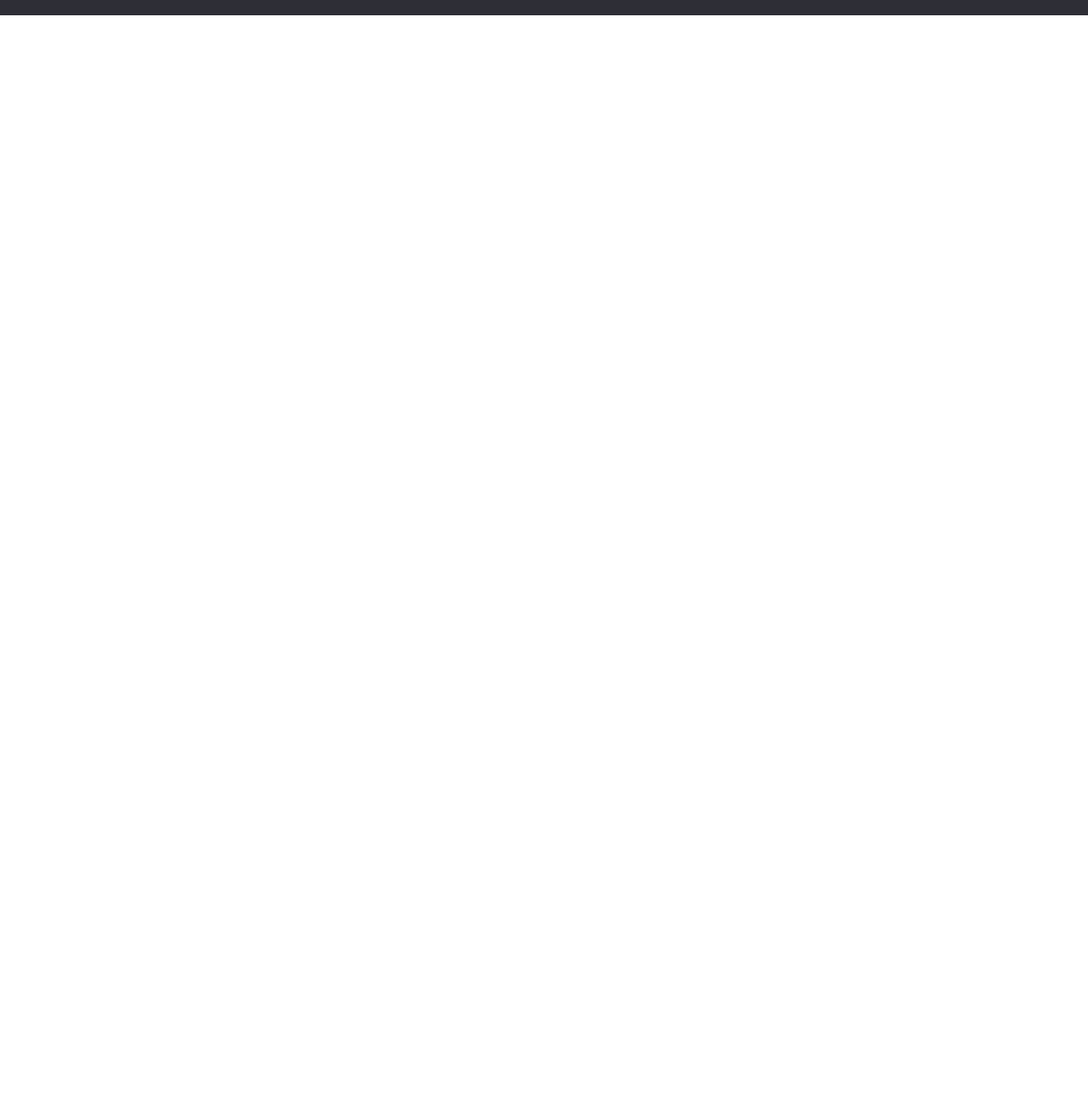
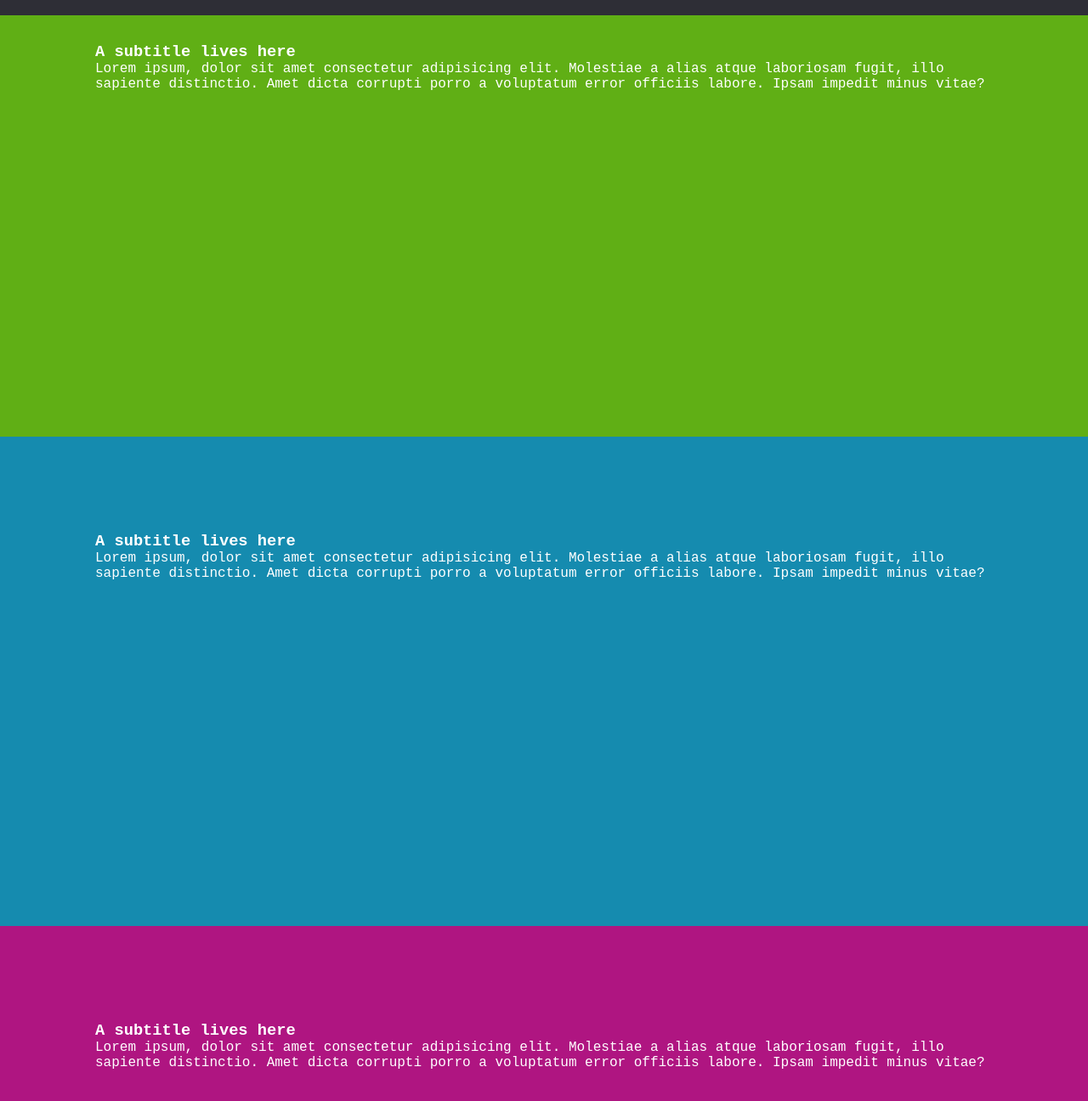
Before and after one commit to aroblesgalit/snap-scrolling, a plain HTML site: page index.html in a window 1280 px wide. Shown: the part 62-1358 px from the top of the page at 85% size. Before the commit the page ends 800 px from the top, so only its background shows below. Drawn offline with Linux system fonts and the light colour scheme.

Commit message:
Created sections with a title and some text

```diff
--- a/index.html
+++ b/index.html
@@ -11,5 +11,34 @@
     <header>
       <h1>Snap Scrolling</h1>
     </header>
+    <main>
+      <section>
+        <h3>A subtitle lives here</h3>
+        <p>
+          Lorem ipsum, dolor sit amet consectetur adipisicing elit. Molestiae a
+          alias atque laboriosam fugit, illo sapiente distinctio. Amet dicta
+          corrupti porro a voluptatum error officiis labore. Ipsam impedit minus
+          vitae?
+        </p>
+      </section>
+      <section>
+        <h3>A subtitle lives here</h3>
+        <p>
+          Lorem ipsum, dolor sit amet consectetur adipisicing elit. Molestiae a
+          alias atque laboriosam fugit, illo sapiente distinctio. Amet dicta
+          corrupti porro a voluptatum error officiis labore. Ipsam impedit minus
+          vitae?
+        </p>
+      </section>
+      <section>
+        <h3>A subtitle lives here</h3>
+        <p>
+          Lorem ipsum, dolor sit amet consectetur adipisicing elit. Molestiae a
+          alias atque laboriosam fugit, illo sapiente distinctio. Amet dicta
+          corrupti porro a voluptatum error officiis labore. Ipsam impedit minus
+          vitae?
+        </p>
+      </section>
+    </main>
   </body>
 </html>
--- a/styles.css
+++ b/styles.css
@@ -7,6 +7,7 @@
 body {
   height: 100%;
   width: 100%;
+  font-family: 'Courier New', Courier, monospace;
 }
 
 header {
@@ -23,3 +24,26 @@ header {
 h1 {
   color: #fff;
 }
+
+main {
+  height: 100%;
+  width: 100%;
+}
+
+main > section {
+  padding: 7em;
+  height: calc(100vh - 14em);
+  color: #fff;
+}
+
+main > section:nth-of-type(1) {
+  background-color: rgb(96, 175, 21);
+}
+
+main > section:nth-of-type(2) {
+  background-color: rgb(21, 139, 175);
+}
+
+main > section:nth-of-type(3) {
+  background-color: rgb(175, 21, 129);
+}
```
